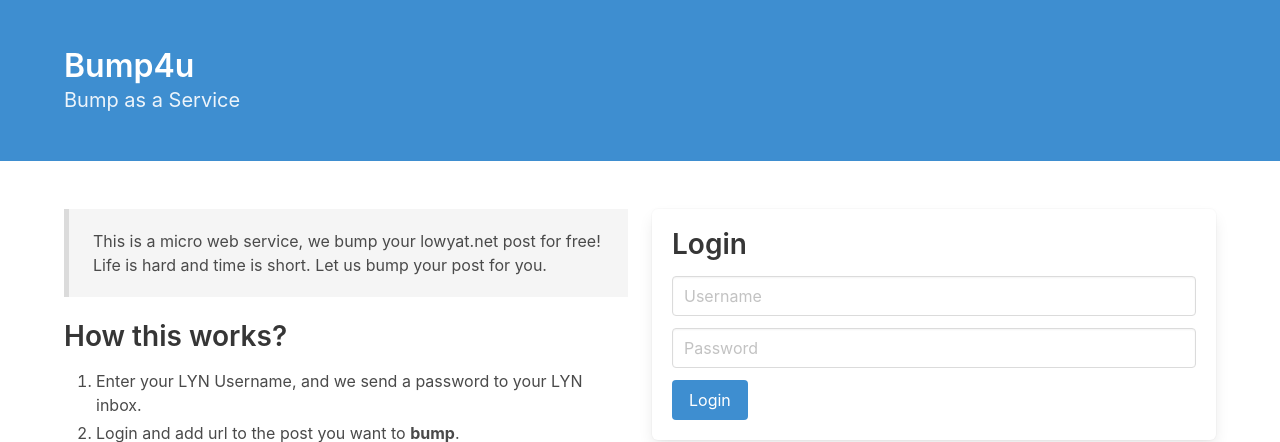
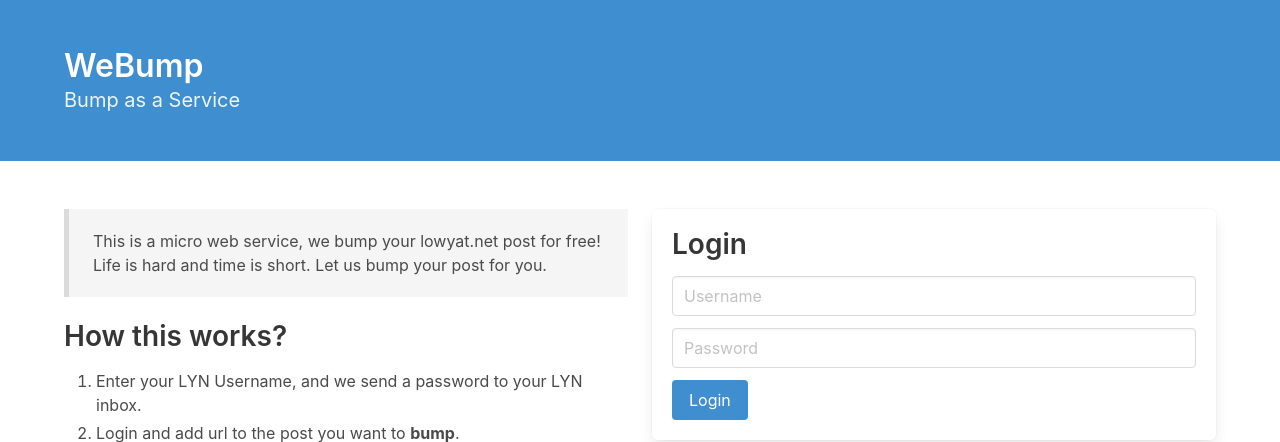
Before and after one commit to donaldng/bumpbot, a Flask app: page / in a window 1280 px wide. Shown: the top 442 px of the page. Run offline with Flask 2, Linux system fonts and the light colour scheme; parts of the project's set-up code (start-up, migrations or seed data) failed here and were passed over; some libraries are stand-ins or nearby versions.

Commit message:
Changed app name from bump4u to webump

```diff
--- a/src/templates/index.html
+++ b/src/templates/index.html
@@ -2,13 +2,13 @@
 <link rel="stylesheet" href="https://cdnjs.cloudflare.com/ajax/libs/bulma/0.6.2/css/bulma.min.css">
 <script src="https://ajax.googleapis.com/ajax/libs/jquery/3.3.1/jquery.min.js"></script>
 <script defer src="https://use.fontawesome.com/releases/v5.0.6/js/all.js"></script>
-<title>Bump4u</title>
+<title>WeBump</title>
 
 <section class="hero is-info">
     <div class="hero-body">
         <div class="container">
             <h1 class="title">
-                Bump4u
+                WeBump
             </h1>
 
             <h2 class="subtitle">
@@ -94,5 +94,5 @@
 <script>
     setTimeout(function(){
         $('#banner').hide();
-    }, 5000);
+    }, 20000);
 </script>
--- a/src/templates/manage.html
+++ b/src/templates/manage.html
@@ -2,7 +2,7 @@
 <link rel="stylesheet" href="https://cdnjs.cloudflare.com/ajax/libs/bulma/0.6.2/css/bulma.min.css">
 <script src="https://ajax.googleapis.com/ajax/libs/jquery/3.3.1/jquery.min.js"></script>
 <script defer src="https://use.fontawesome.com/releases/v5.0.6/js/all.js"></script>
-<title>Bump4u</title>
+<title>WeBump</title>
 
 <section class="hero is-info">
     <div class="hero-head">
@@ -12,7 +12,7 @@
                     <div class="navbar-brand">
                         <div class="navbar-item">
                             <h1 class="title">
-                                <a href="/" class="has-text-white">Bump4u</a>
+                                <a href="/" class="has-text-white">WeBump</a>
                             </h1>
                         </div>
                     </div>
--- a/src/templates/updatePassword.html
+++ b/src/templates/updatePassword.html
@@ -1,7 +1,7 @@
 <!DOCTYPE html>
 <link rel="stylesheet" href="https://cdnjs.cloudflare.com/ajax/libs/bulma/0.6.2/css/bulma.min.css">
 <script defer src="https://use.fontawesome.com/releases/v5.0.6/js/all.js"></script>
-<title>Bump4u</title>
+<title>WeBump</title>
 
 <section class="hero is-info">
     <div class="hero-head">
@@ -11,7 +11,7 @@
                     <div class="navbar-brand">
                         <div class="navbar-item">
                             <h1 class="title">
-                                <a href="/" class="has-text-white">Bump4u</a>
+                                <a href="/" class="has-text-white">WeBump</a>
                             </h1>
                         </div>
                     </div>
```
